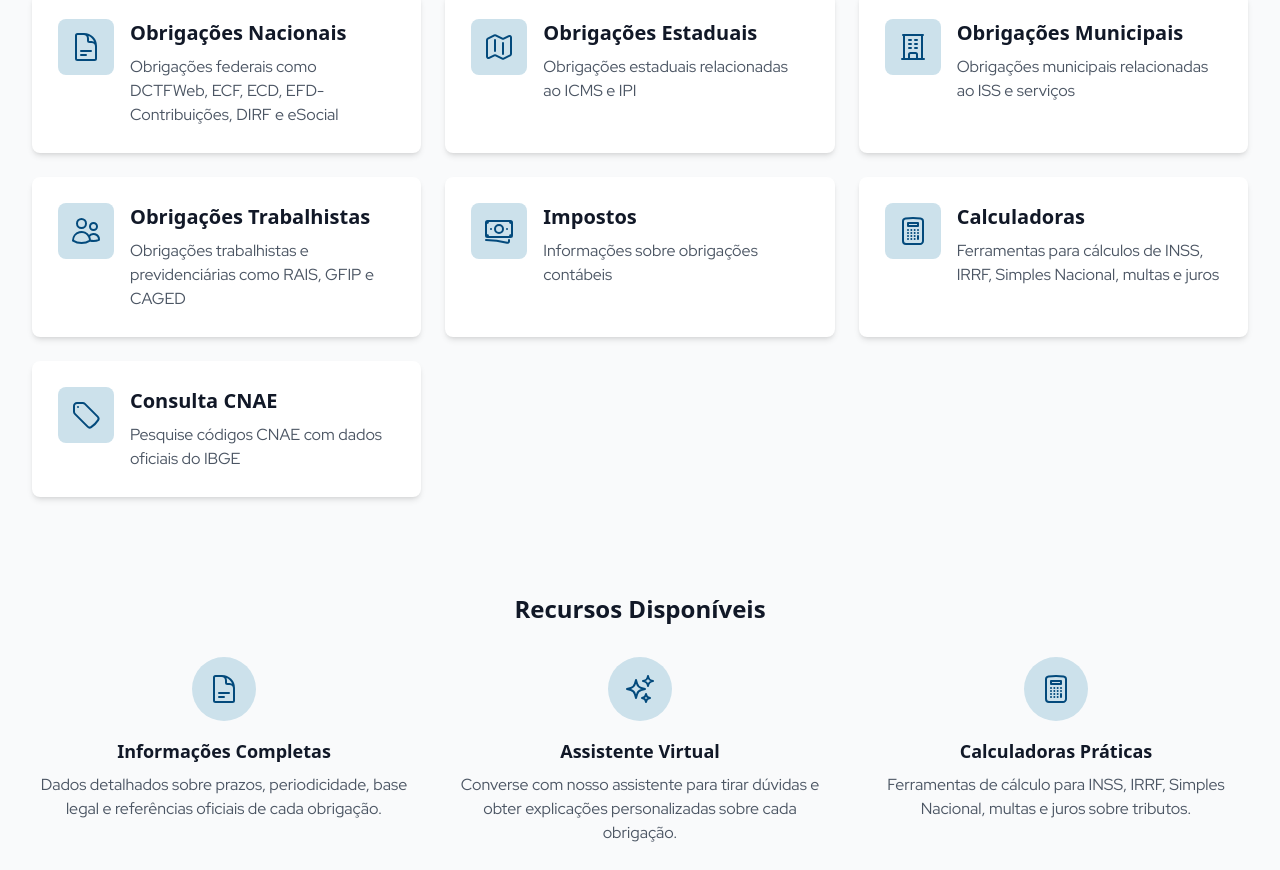
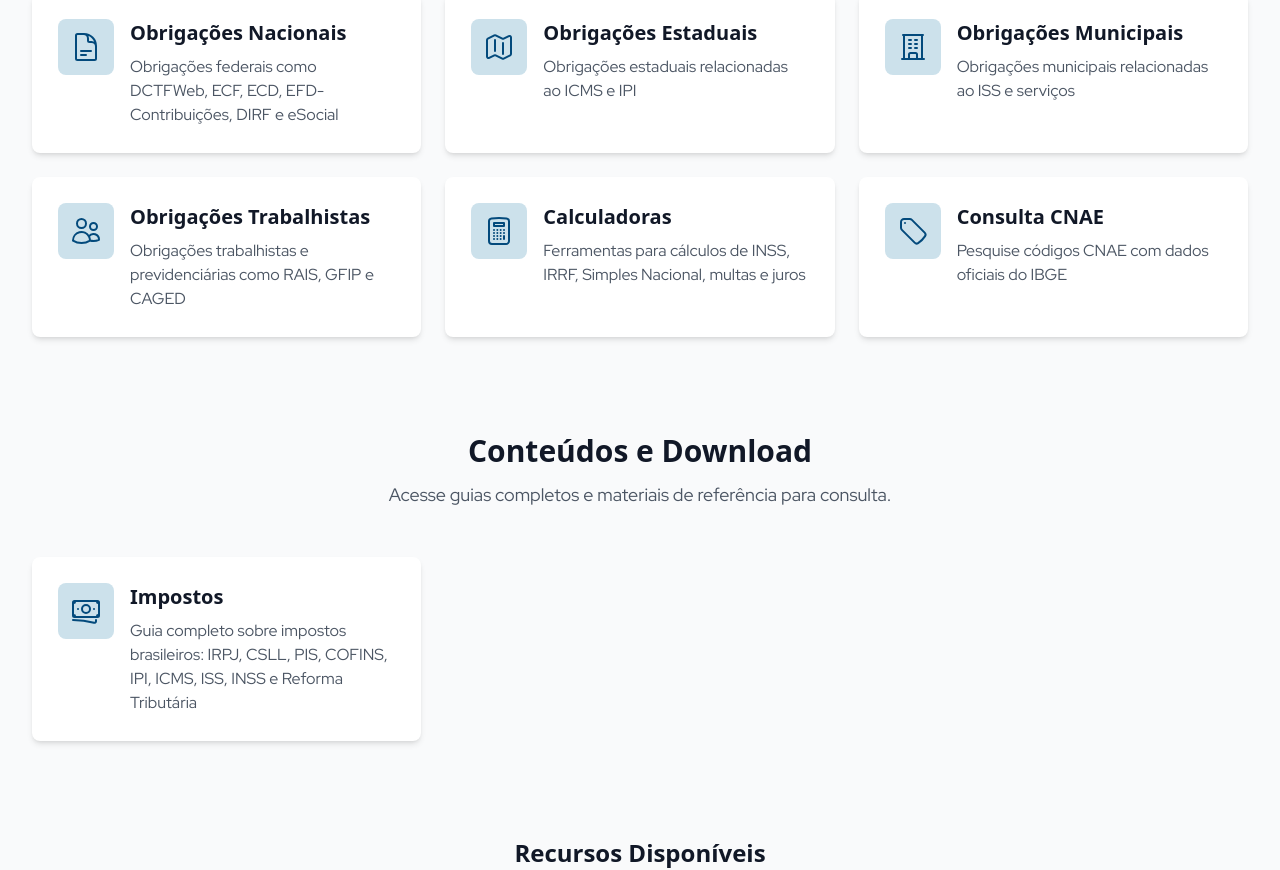
Before and after one commit to medialoop/contab-ia-tools, a React (Vite) app: page / in a window 1280 px wide. Shown: the part 696-1566 px from the top of the page. Built offline with nearby package versions, Linux system fonts and the light colour scheme; a web font is replaced by a local one.

Commit message:
Remove Impostos from navigation menu and add Conteudos e Download section
- Removed Impostos from the main navigation menu to prevent scroll issues
- Added new "Conteudos e Download" section on the home page
- Created a card for Impostos under the new section with proper styling

```diff
--- a/src/data/obligations.js
+++ b/src/data/obligations.js
@@ -1415,7 +1415,6 @@ export const categories = [
   { id: 'estaduais', name: 'Obrigações Estaduais', path: '/obrigacoes/estaduais', description: 'Obrigações fiscais estaduais: EFD-ICMS/IPI, GIA, SINTEGRA, DeSTDA e GIA-ST' },
   { id: 'municipais', name: 'Obrigações Municipais', path: '/obrigacoes/municipais', description: 'Declarações municipais: DIMOB, NFS-e, DES/DMISS/DIM e Livro Fiscal Eletrônico' },
   { id: 'trabalhistas', name: 'Obrigações Trabalhistas', path: '/obrigacoes/trabalhistas', description: 'Obrigações relacionadas a empregados: RAIS, GFIP, CAGED e eSocial Trabalhista' },
-  { id: 'impostos', name: 'Impostos', path: '/impostos', description: 'Guia completo sobre impostos brasileiros: IRPJ, CSLL, PIS, COFINS, IPI, ICMS, ISS, INSS e Reforma Tributária' },
   { id: 'calculadoras', name: 'Calculadoras', path: '/calculadoras', description: 'Ferramentas de cálculo: INSS, IRRF, Simples Nacional, Multas, Juros e DIMOB' },
   { id: 'cnae', name: 'Consulta CNAE', path: '/cnae', description: 'Busque códigos CNAE e suas descrições na base de dados oficial do IBGE' },
 ];
--- a/src/pages/Home.jsx
+++ b/src/pages/Home.jsx
@@ -11,6 +11,7 @@ import {
   MagnifyingGlassIcon,
   TagIcon,
   BanknotesIcon,
+  ArrowDownTrayIcon,
 } from '@heroicons/react/24/outline';
 import { categories } from '../data/obligations';
 
@@ -144,6 +145,39 @@ export default function Home() {
           </div>
         </div>
 
+        {/* Conteudos e Download Section */}
+        <div className="max-w-7xl mx-auto px-4 sm:px-6 lg:px-8 py-12">
+          <div className="text-center mb-12">
+            <h2 className="font-heading text-2xl md:text-3xl font-bold text-gray-900 mb-3">
+              Conteúdos e Download
+            </h2>
+            <p className="text-base md:text-lg text-gray-600 max-w-3xl mx-auto px-4">
+              Acesse guias completos e materiais de referência para consulta.
+            </p>
+          </div>
+
+          <div className="grid grid-cols-1 md:grid-cols-2 lg:grid-cols-3 gap-6">
+            <Link
+              to="/impostos"
+              className="group bg-white rounded-lg shadow-md hover:shadow-xl transition-all duration-200 p-6 border-2 border-transparent hover:border-primary-500"
+            >
+              <div className="flex items-start space-x-4">
+                <div className="flex-shrink-0 p-3 bg-primary-100 rounded-lg group-hover:bg-primary-500 transition-colors duration-200">
+                  <BanknotesIcon className="w-8 h-8 text-primary-600 group-hover:text-white transition-colors duration-200" />
+                </div>
+                <div>
+                  <h3 className="font-heading text-xl font-semibold text-gray-900 mb-2 group-hover:text-primary-600 transition-colors duration-200">
+                    Impostos
+                  </h3>
+                  <p className="text-gray-600">
+                    Guia completo sobre impostos brasileiros: IRPJ, CSLL, PIS, COFINS, IPI, ICMS, ISS, INSS e Reforma Tributária
+                  </p>
+                </div>
+              </div>
+            </Link>
+          </div>
+        </div>
+
         {/* Features Section */}
         <div className="bg-gray-50 py-12">
           <div className="max-w-7xl mx-auto px-4 sm:px-6 lg:px-8">
```
